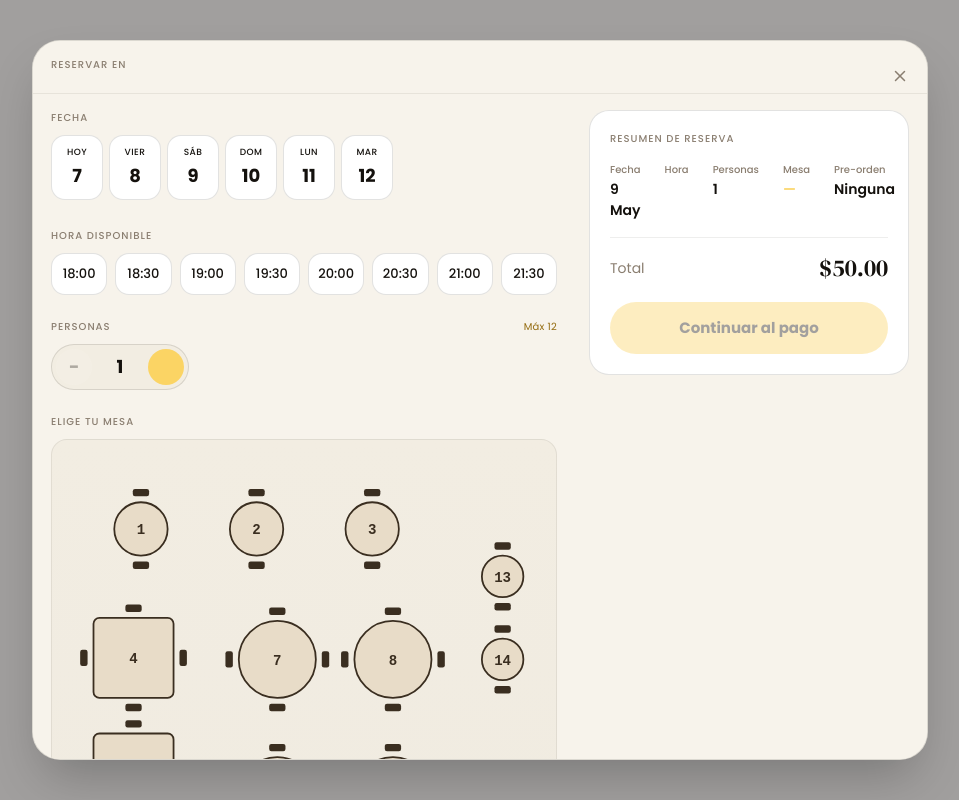
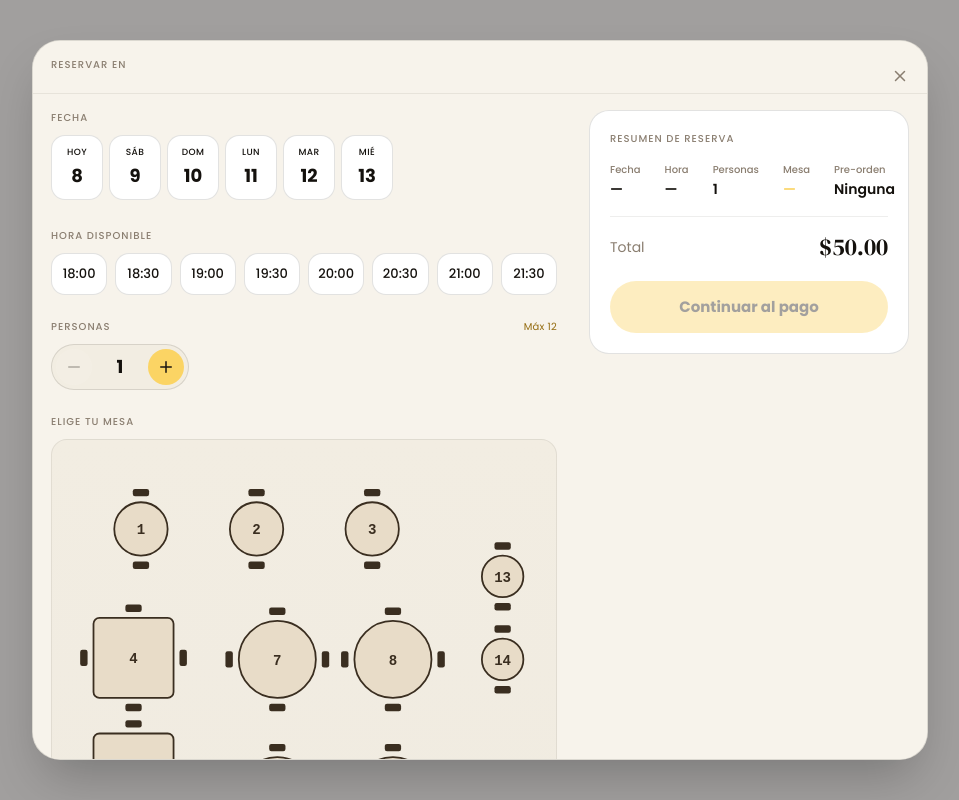
Before and after one commit to EmmaG2/hackathon-frontend, a React (Vite) app: page /restaurante/1/reservar in a window 1280 px wide. Shown: the whole page, without its empty margins (160-1119 px from the left). Built offline with nearby package versions, Linux system fonts and the light colour scheme; no server answers.

Commit message:
fix: archivo Reservar.tsx arreglado

```diff
--- a/src/pages/Reservar.tsx
+++ b/src/pages/Reservar.tsx
@@ -31,12 +31,12 @@ import { formatearMoneda } from '@/lib/utils'
 import type { ItemMenu } from '@/types'
 
 const DIAS = [
-  { etiqueta: 'Hoy', numero: '7' },
-  { etiqueta: 'Vier', numero: '8' },
+  { etiqueta: 'Hoy', numero: '8' },
   { etiqueta: 'Sáb', numero: '9' },
   { etiqueta: 'Dom', numero: '10' },
   { etiqueta: 'Lun', numero: '11' },
   { etiqueta: 'Mar', numero: '12' },
+  { etiqueta: 'Mié', numero: '13' },
 ]
 
 const HORARIOS_BASE = [
@@ -86,9 +86,9 @@ function ContadorPersonas({
       <button
         onClick={() => onChange(Math.max(1, valor - 1))}
         disabled={valor <= 1}
-        className="w-9 h-9 rounded-full bg-crema flex items-center justify-center font-body font-bold text-[18px] text-cafe disabled:opacity-30"
+        className="w-9 h-9 rounded-full bg-crema flex items-center justify-center text-cafe disabled:opacity-30"
       >
-        −
+        <Minus size={18} />
       </button>
       <span className="min-w-14 text-center font-body font-bold text-[18px] text-cafe tabular-nums">
         {valor}
@@ -96,8 +96,9 @@ function ContadorPersonas({
       <button
         onClick={() => onChange(Math.min(12, valor + 1))}
         disabled={valor >= 12}
-        className="w-9 h-9 rounded-full bg-amarillo flex items-center justify-center font-body font-bold text-[18px] text-cafe-texto disabled:opacity-30"
+        className="w-9 h-9 rounded-full bg-amarillo flex items-center justify-center text-cafe-texto disabled:opacity-30"
       >
+        <Plus size={18} />
       </button>
     </div>
   )
@@ -152,7 +153,7 @@ export function Reservar() {
         return
       }
       if (!id) return
-      const fecha = `2026-05-${diaSeleccionado}`
+      const fecha = `2026-05-${diaSeleccionado.padStart(2, '0')}`
       const q = query(
         collection(db, 'reservas'),
         where('restauranteId', '==', id),
@@ -196,8 +197,11 @@ export function Reservar() {
   const tarifaReserva = subtotal > 0 ? 0 : 50
   const total = subtotal + tarifaReserva
   const camposResumen = [
-    { etiqueta: 'Fecha', valor: `9 May` },
-    { etiqueta: 'Hora', valor: horaSeleccionada },
+    {
+      etiqueta: 'Fecha',
+      valor: diaSeleccionado ? `${diaSeleccionado} May` : '—'
+    },
+    { etiqueta: 'Hora', valor: horaSeleccionada || '—' },
 
     {
       etiqueta: 'Personas',
@@ -524,7 +528,7 @@ export function Reservar() {
                         nombre: 'Cliente',
 
                         fecha:
-                          `2026-05-${diaSeleccionado}`,
+                          `2026-05-${diaSeleccionado.padStart(2, '0')}`,
 
                         hora:
                           horaSeleccionada,
```
